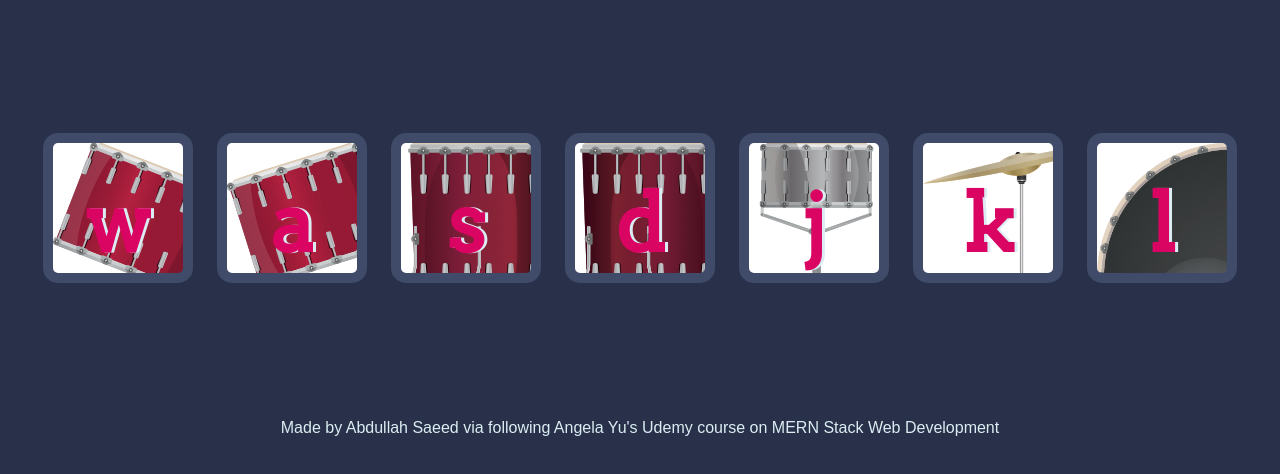
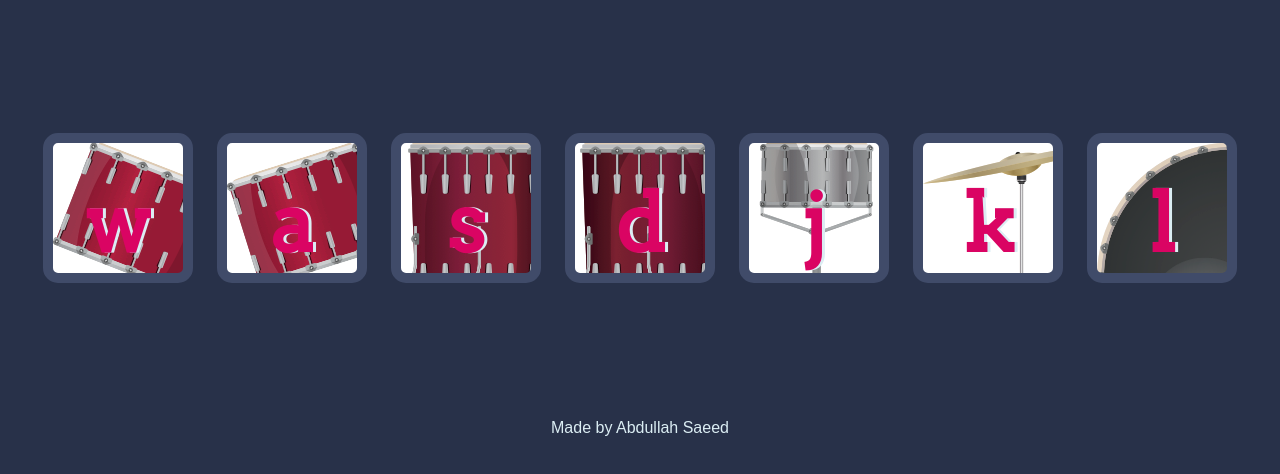
Before and after one commit to AbdullahSaeed1211/Drum-Kit-Site, a plain HTML site: page index.html in a window 1280 px wide. Shown: the part 156-630 px from the top of the page. Drawn offline with Linux system fonts and the light colour scheme.

Commit message:
Update index.html

```diff
--- a/index.html
+++ b/index.html
@@ -24,7 +24,7 @@
 
 
   <footer>
-    Made by Abdullah Saeed via following Angela Yu's Udemy course on MERN Stack Web Development
+    Made by Abdullah Saeed
   </footer>
   <script src="index.js"></script>
 </body>
```
